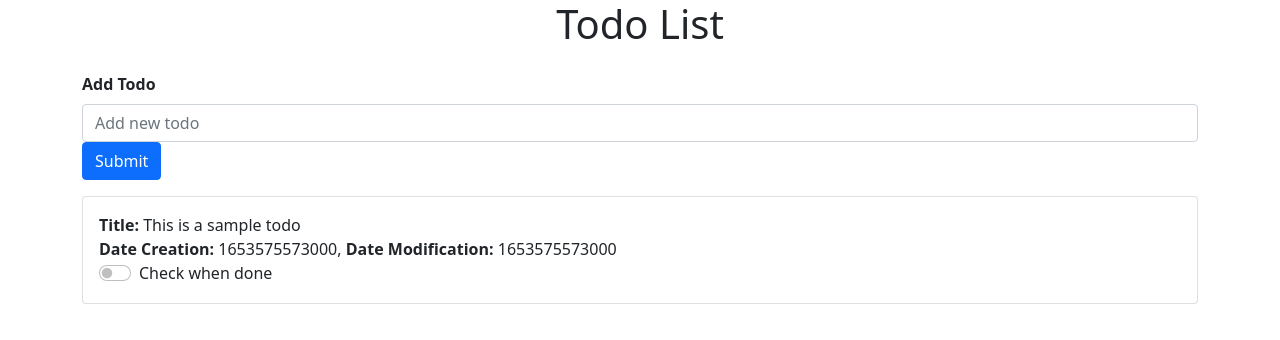
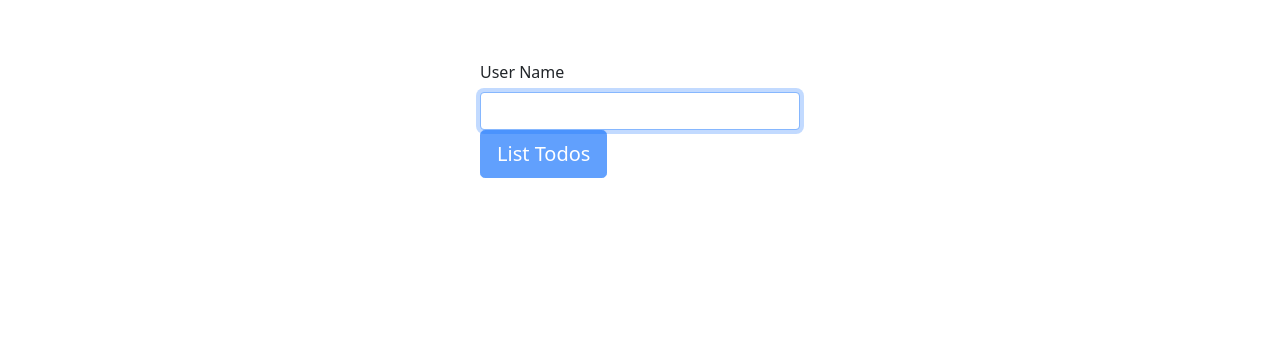
Before and after one commit to KallocainSynthemesc/todo-react, a React (Create React App) app: page /User in a window 1280 px wide. Shown: the top 340 px of the page. Built offline with nearby package versions, Linux system fonts and the light colour scheme.

Commit message:
'Add a new TODO' and Detail a TODO feature complete

```diff
--- a/package.json
+++ b/package.json
@@ -2,6 +2,7 @@
   "name": "todo",
   "version": "0.1.0",
   "private": true,
+  "proxy": "http://localhost:8080",
   "homepage": "https://kallocainsynthemesc.github.io/todo-react",
   "dependencies": {
     "@testing-library/jest-dom": "^5.16.4",
@@ -11,6 +12,7 @@
     "react": "^18.1.0",
     "react-bootstrap": "^2.4.0",
     "react-dom": "^18.1.0",
+    "react-router-dom": "^6.3.0",
     "react-scripts": "5.0.1",
     "web-vitals": "^2.1.4"
   },
--- a/src/App.js
+++ b/src/App.js
@@ -1,39 +1,45 @@
-import React from "react";
+import React, { useEffect } from "react"
 import './App.css';
 import 'bootstrap/dist/css/bootstrap.min.css';
 import { Card } from 'react-bootstrap';
 import { Todo } from "./Todo";
 import { FormTodo } from "./FormTodo";
+import { useParams } from "react-router-dom";
+import { saveTodo, fetchData, updateTodo } from './Fetecher'
 
 function App() {
-  const [todos, setTodos] = React.useState([
-    {
-      text: "This is a sample todo",
-      description: "can be empty, however you want",
-      isDone: false,
-      dateModified: Date.now(),
-      dateCreation: Date.now()
-    },
-  ]);
+  const [todos, setTodos] = React.useState([]);
 
-  const addTodo = (text) => {
-    const newTodos = [...todos, { text: text, description: '', isDone: false, dateModified: Date.now(), dateCreation: Date.now() }];
+  let params = useParams();
+
+  useEffect(() => {
+    fetchData("/todo/resources/Intervenant/"+params.userId+"/Todos", setTodos)
+  },[]) //empty array to prevent recursion
+
+  const saveNewTodo = (text) =>{
+    const todo = { title: text, description: '', done: false, dateModification: Date.now(), dateCreation: Date.now() };
+    saveTodo(todo, params.userId, addTodo);
+  };
+
+  const addTodo= (todo) =>{
+    let newTodos = [...todos, todo];
+    newTodos = newTodos.sort(compare);
     setTodos(newTodos);
   };
 
   const markTodo = (index) => {
     let newTodos = [...todos];
-    newTodos[index].isDone = !newTodos[index].isDone;
+    newTodos[index].done = !newTodos[index].done;
     newTodos[index].dateModified = Date.now();
     newTodos = newTodos.sort(compare);
-    setTodos(newTodos);
+    updateTodo(newTodos[index],'/todo/resources/Todo/' + newTodos[index].id, setTodos, newTodos);
   };
 
   const compare = (a, b) => {
-    if(a.isDone !== b.isDone)
-      return a.isDone ? 1 : -1
-    else if(a.isDone === false)
-      return a.dateCreation - b.dateCreation;
+    if(a.done !== b.done)
+      return a.done ? 1 : -1
+    else if(a.done === false)
+      return b.dateCreation - a.dateCreation;
     else
        return a.dateModified - b.dateModified;
   };
@@ -42,7 +48,7 @@ function App() {
     <div className="app">
       <div className="container">
         <h1 className="text-center mb-4">Todo List</h1>
-        <FormTodo addTodo={addTodo} />
+        <FormTodo saveNewTodo={saveNewTodo} />
         <div>
           {todos.map((todo, index) => (
             <Card>
--- /dev/null
+++ b/src/Fetecher.js
@@ -0,0 +1,48 @@
+
+export function saveUser(obj, callback) {
+  const requestOptions = {
+    method: "POST",
+    headers: { "Content-Type": "application/json" },
+    body: JSON.stringify({ name: obj.name }),
+  };
+
+  fetch("/todo/resources/Intervenant", requestOptions)
+    .then((response) => response.json())
+    .then((data) => callback(data.id + "/Todos"));
+}
+
+export function fetchData(resourceAddress, callback) {
+    fetch(resourceAddress)
+    .then(response => {
+      let json = response.json();
+      return json
+    })
+    .then(data => {
+      console.log(data);
+      callback(data)
+    })
+}
+
+export function saveTodo(obj, param, callback) {
+  const requestOptions = {
+    method: "POST",
+    headers: { "Content-Type": "application/json" },
+    body: JSON.stringify(obj),
+  };
+
+  fetch('/todo/resources/Intervenant/'+param+'/Todo', requestOptions)
+    .then((response) => response.json())
+    .then((data) => callback(data));
+}
+
+export function updateTodo(obj, resourceAddress, callback, callbackParam) {
+  const requestOptions = {
+    method: "PUT",
+    headers: { "Content-Type": "application/json" },
+    body: JSON.stringify(obj),
+  };
+
+  fetch(resourceAddress, requestOptions)
+    .then((response) => response.json())
+    .then((data) => callback(callbackParam));
+}
--- a/src/FormTodo.js
+++ b/src/FormTodo.js
@@ -1,14 +1,14 @@
 import React from "react";
 import { Button, Form } from 'react-bootstrap';
 
-export function FormTodo({ addTodo }) {
+export function FormTodo({ saveNewTodo }) {
   const [value, setValue] = React.useState("");
 
   const handleSubmit = e => {
     e.preventDefault();
     if (!value)
       return;
-    addTodo(value);
+    saveNewTodo(value);
     setValue("");
   };
 
--- a/src/Todo.js
+++ b/src/Todo.js
@@ -1,23 +1,34 @@
 import React from "react";
-import { Form } from 'react-bootstrap';
+import { Button, Form } from 'react-bootstrap';
+import { useNavigate} from "react-router-dom";
 
-export function Todo({ todo, index, markTodo, removeTodo }) {
+export function Todo({ todo, index, markTodo }) {
+
+  let navigate = useNavigate();
+  const routeChange = () =>{
+    let path = todo.id + "/Details";
+    navigate(path);
+  }
+
   return (
     <div className="todo">
-      <span style={{ textDecoration: todo.isDone ? "line-through" : "" }}>
-        <b>Title: </b>{todo.text}
+      <span style={{ textDecoration: todo.done ? "line-through" : "" }}>
+        <b>Title: </b>{todo.title}
       </span><br></br>
-      <span>
-        <b>Date Creation:</b> {todo.dateCreation}, <b>Date Modification:</b> {todo.dateModified}
-      </span>
+      <span style={{ textDecoration: todo.done ? "line-through" : "" }}>
+        <b>Description: </b>{todo.description}
+      </span><br></br>
       <div>
         <Form.Check
           type="switch"
           id="custom-switch"
           label="Check when done"
           variant="outline-success"
-          checked={todo.isDone}
-          onClick={() => markTodo(index)} />
+          checked={todo.done}
+          onChange={() => markTodo(index)} />
+        <Button block="true" size="lg" type="submit" onClick={routeChange}>
+          Show Details
+        </Button>
       </div>
     </div>
   );
--- /dev/null
+++ b/src/TodoDetails.js
@@ -0,0 +1,55 @@
+import { useParams } from "react-router-dom";
+import React, { useEffect } from "react"
+import { Card,Button, Form } from 'react-bootstrap';
+import { updateTodo, fetchData } from './Fetecher'
+import { useNavigate } from "react-router-dom";
+
+
+export default function TodoDetails() {
+  const [todo, setTodo] = React.useState([]);
+  const [value, setValue] = React.useState("");
+
+  let params = useParams();
+  let navigate = useNavigate();
+
+  useEffect(() => {
+    fetchData("/todo/resources/Todo/"+params.todoId, setData);
+  },[]) //empty array to prevent recursion
+
+  const handleSubmit = e => {
+    e.preventDefault();
+    if (!value)
+      return;
+
+    todo.description = value;
+    todo.dateModification = Date.now();
+    updateTodo(todo,'/todo/resources/Todo/' + params.todoId, navigate, -1);
+  };
+
+  const setData = data =>{
+    setTodo(data);
+    setValue(data.description);
+  }
+
+  return (
+      <div>
+          <Card>
+            <Card.Body>
+              <h1>Title: {todo.title}</h1>
+              <h2>Id: {todo.id}</h2>
+              <h3>Creation Date: {new Date(todo.dateCreation).toDateString()}</h3>
+              <h3>Modification Date: {new Date(todo.dateModification).toDateString()}</h3>
+            </Card.Body>
+          </Card>
+          <Form onSubmit={handleSubmit}>
+            <Form.Group>
+              <Form.Label><b>Change Description</b></Form.Label>
+              <Form.Control type="text" className="input" value={value} onChange={e => setValue(e.target.value)} placeholder={todo.description} />
+            </Form.Group>
+            <Button variant="primary mb-3" type="submit">
+              Submit
+            </Button>
+          </Form>
+      </div>
+  );
+}
--- /dev/null
+++ b/src/UserForm.css
@@ -0,0 +1,10 @@
+@media all and (min-width: 480px) {
+  .Login {
+    padding: 60px 0;
+  }
+
+  .Login form {
+    margin: 0 auto;
+    max-width: 320px;
+  }
+}
--- /dev/null
+++ b/src/UserForm.js
@@ -0,0 +1,52 @@
+import React, { useState } from "react";
+import { Button, Form } from 'react-bootstrap';
+import { useNavigate } from "react-router-dom";
+import "./UserForm.css";
+
+export default function UserForm() {
+  const [user, setUser] = useState({
+    name: '',
+    id: 0,
+ });
+
+  function validateForm() {
+    return user.name.length > 0;
+  }
+
+  function handleSubmit(event) {
+    event.preventDefault();
+  }
+
+  const requestOptions = {
+    method: 'POST',
+    headers: { 'Content-Type': 'application/json' },
+    body: JSON.stringify({ name: user.name })
+  };
+
+  let navigate = useNavigate();
+
+  const commit = () =>{
+    fetch('/todo/resources/Intervenant', requestOptions)
+    .then(response => response.json())
+    .then(data => navigate(data.id + "/Todos"))
+  }
+
+  return (
+    <div className="Login">
+      <Form onSubmit={handleSubmit}>
+        <Form.Group size="lg" controlId="name">
+          <Form.Label>User Name</Form.Label>
+          <Form.Control
+            autoFocus
+            type="text"
+            value={user.name}
+            onChange={(e) => setUser({...user, 'name': e.target.value})}
+          />
+        </Form.Group>
+        <Button block="true" size="lg" type="submit" disabled={!validateForm()} onClick={commit}>
+          List Todos
+        </Button>
+      </Form>
+    </div>
+  );
+}
--- a/src/index.js
+++ b/src/index.js
@@ -2,12 +2,36 @@ import React from 'react';
 import ReactDOM from 'react-dom/client';
 import './index.css';
 import App from './App';
+import UserForm from './UserForm';
+import TodoDetails from './TodoDetails';
 import reportWebVitals from './reportWebVitals';
+import {
+  BrowserRouter,
+  Routes,
+  Route,
+} from "react-router-dom";
 
-const root = ReactDOM.createRoot(document.getElementById('root'));
+const root = ReactDOM.createRoot(document.getElementById("root"));
 root.render(
   <React.StrictMode>
-    <App />
+    <BrowserRouter>
+      <Routes>
+        <Route path="todo-react" element={<UserForm />} />
+        <Route path="User" element={<UserForm />}/>
+        <Route path="User/:userId/Todos" element={<App />}/>
+        <Route path="todo-react/:userId/Todos" element={<App />}/>
+        <Route path="User/:userId/Todos/:todoId/Details"  element={<TodoDetails />}/>
+        <Route path="todo-react/:userId/Todos/:todoId/Details" element={<TodoDetails />}/>
+        <Route
+          path="*"
+          element={
+            <main style={{ padding: "1rem" }}>
+              <p>There's nothing here!</p>
+            </main>
+          }
+        />
+      </Routes>
+    </BrowserRouter>
   </React.StrictMode>
 );
 
```
Also changed, not shown: 1 other file (tests, documents, lock files or other folders).
